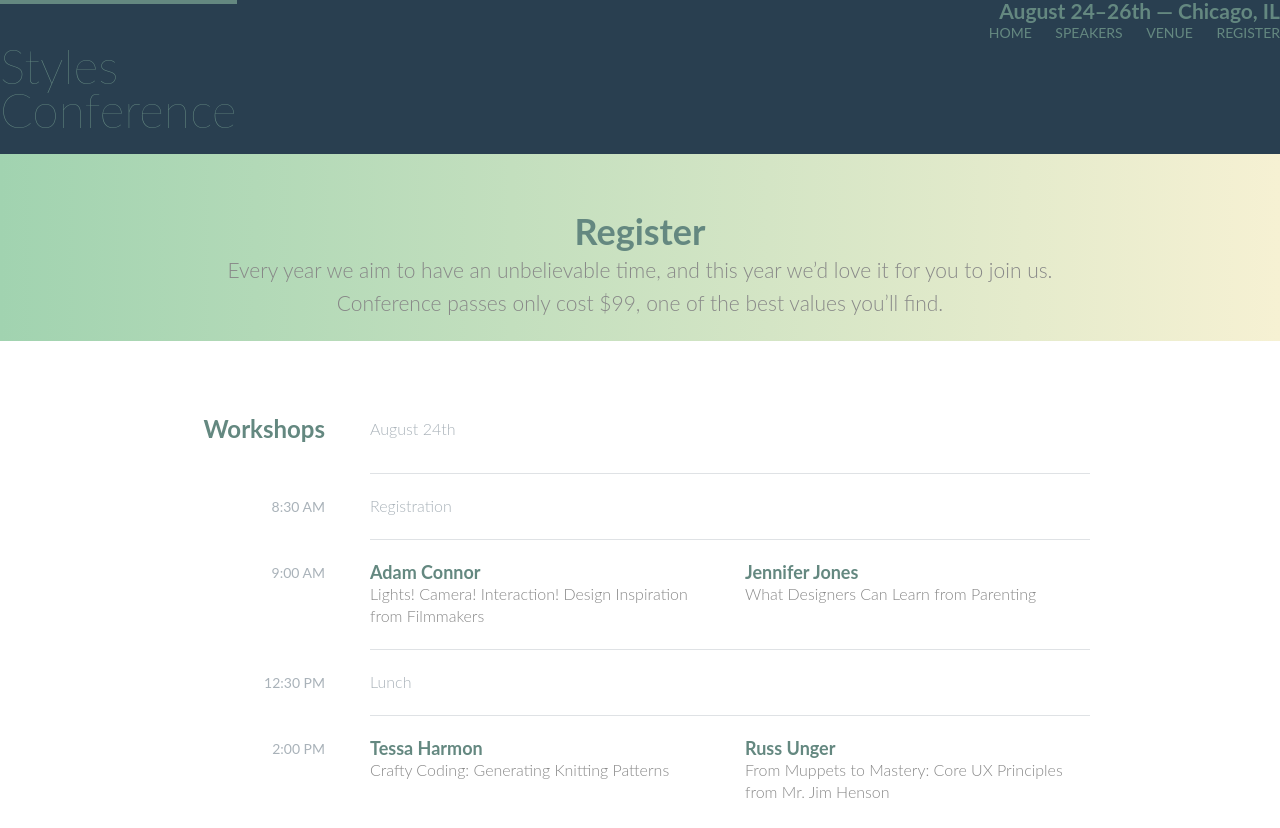
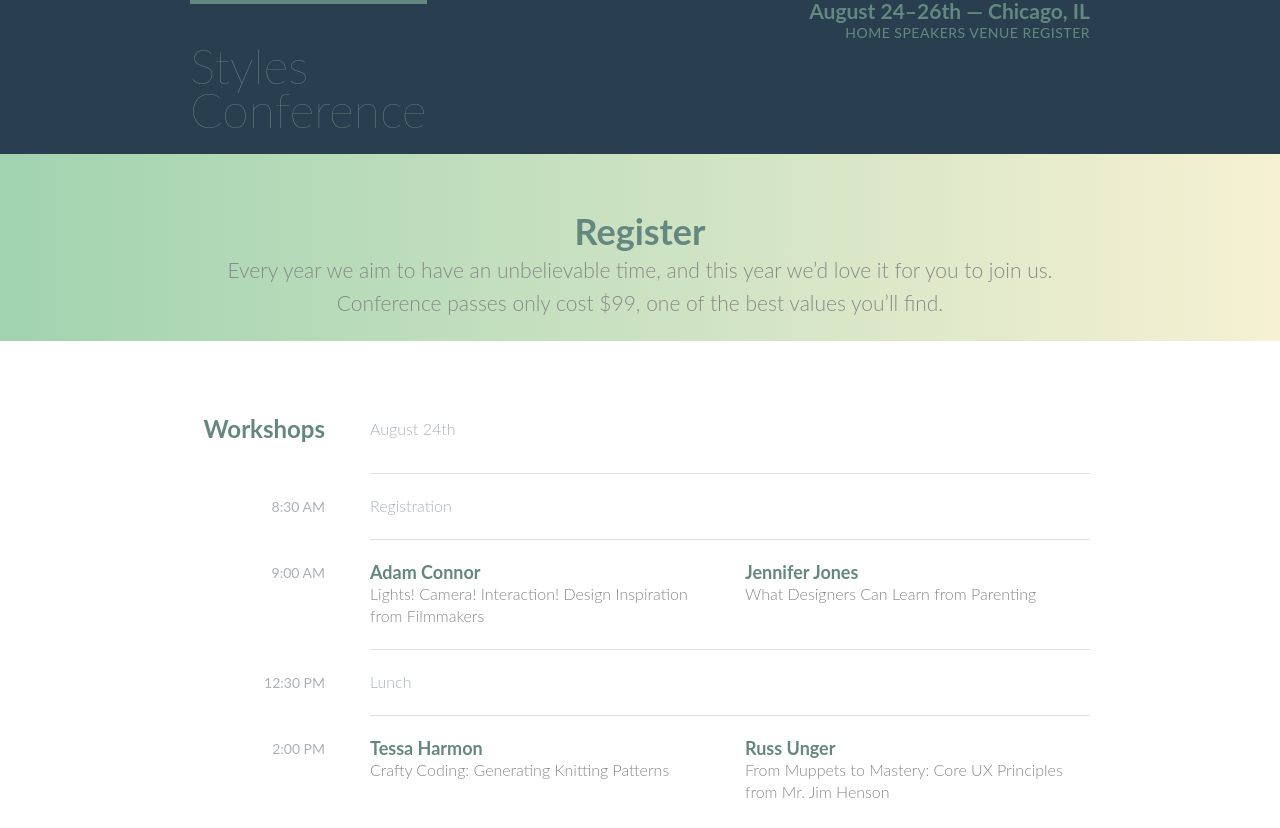
Before and after one commit to shadab-me/alt-campus, a plain HTML site: page html_css/main-project/schedule.html in a window 1280 px wide. Shown: the top 828 px of the page. Drawn offline with Linux system fonts and the light colour scheme.

Commit message:
some improvement

```diff
--- a/html_css/main-project/asset/stylesheet/main.css
+++ b/html_css/main-project/asset/stylesheet/main.css
@@ -100,6 +100,8 @@ a:hover {
 p a {
   border-bottom: 1px solid #dfe2e5;
 }
+
+
 .grid{
   width: 960px;
   margin: 0 auto;
@@ -167,9 +169,13 @@ p a {
   .primary-nav{
     font-size: 14px;
     font-weight: 400;
-   text-transform: uppercase;
+    letter-spacing: .5px;
+    text-transform: uppercase;
 
   }
+  .nav{
+    text-align: right;
+   }
   .nav li {
     display: inline-block;
     margin: 0 10px;
--- a/html_css/main-project/schedule.html
+++ b/html_css/main-project/schedule.html
@@ -4,24 +4,20 @@
 <meta charset="utf-8">
 <link href="./asset/stylesheet/main.css" rel="stylesheet">
 <body>
-<header class="container-group">
-    <h1 class="logo">
-        <a href="index.html">Styles <br> Conference</a>
-        </h1>
-    <h3 class="tagline">August 24&ndash;26th &mdash; Chicago, IL</h3>
+    <header class="container group">
+        <h1 class="logo">
+            <a href="index.html">Styles <br> Conference</a>
+            </h1>
+        <h3 class="tagline">August 24&ndash;26th &mdash; Chicago, IL</h3>
+
     <nav class="primary-nav nav">
-        <ul>
+    <a href="index.html">Home</a>
+    <a href="./schedule.html">Speakers</a>
+    <a href="./venue.html">Venue</a>
+    <a href="./register.html">Register</a>
 
-            <li><a href="index.html">Home</a></li>
-           <li><a href="./schedule.html">Speakers</a></li>
-           <li><a href="./venue.html">Venue</a></li>
-           <li><a href="./register.html">Register</a></li>
-           </ul>
     </nav>
-
-
-
-</header>
+    </header>
 <section class="row-alt">
     <div class="lead container">
     <h1>Register</h1>
```
Also changed, not shown: html_css/main-project/register.html (+4 -6 lines), html_css/main-project/venue.html (+5 -8 lines).
